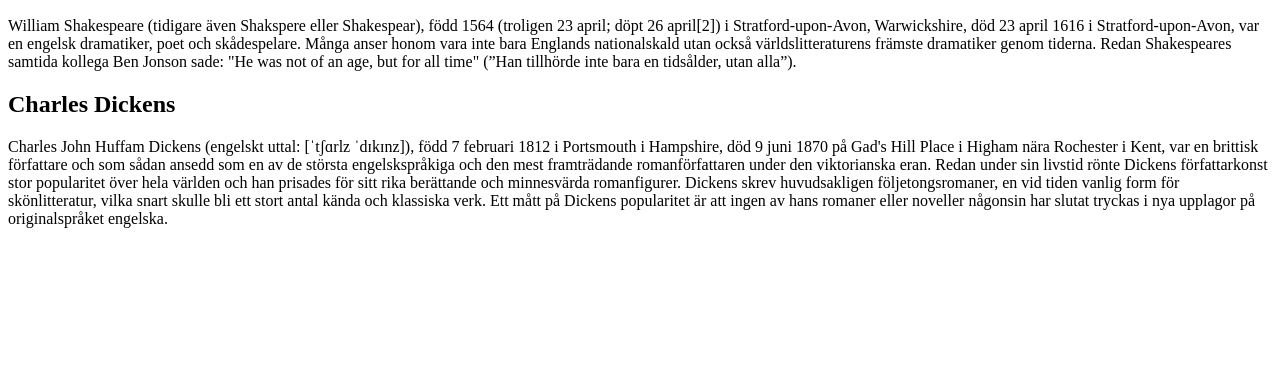
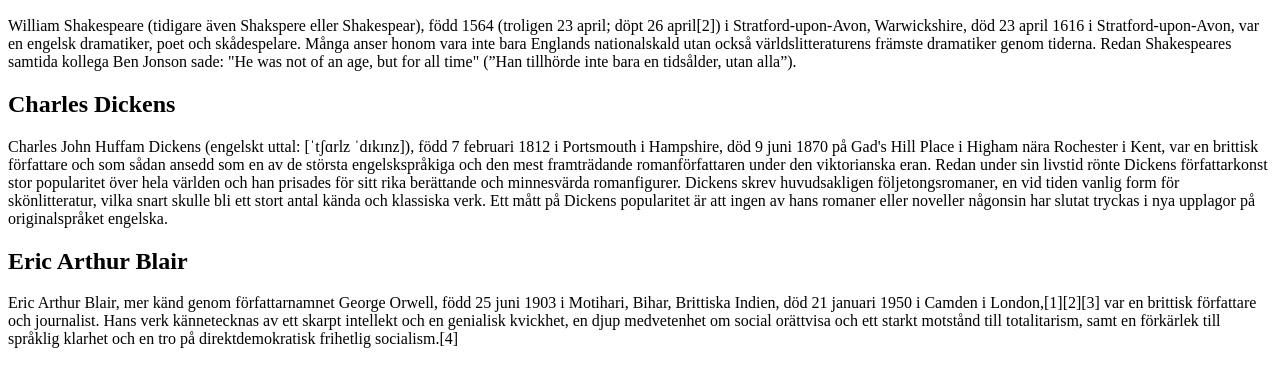
Before and after one commit to MorinoCode/f-rfattare, a plain HTML site: page index.html in a window 1280 px wide. Shown: the part 110-496 px from the top of the page. Drawn offline with Linux system fonts and the light colour scheme.

Commit message:
lagt till information om tredje författaren

```diff
--- a/index.html
+++ b/index.html
@@ -38,6 +38,18 @@
           upplagor på originalspråket engelska.
         </p>
       </section>
+      <section>
+        <h2>Eric Arthur Blair</h2>
+        <p>
+          Eric Arthur Blair, mer känd genom författarnamnet George Orwell, född
+          25 juni 1903 i Motihari, Bihar, Brittiska Indien, död 21 januari 1950
+          i Camden i London,[1][2][3] var en brittisk författare och journalist.
+          Hans verk kännetecknas av ett skarpt intellekt och en genialisk
+          kvickhet, en djup medvetenhet om social orättvisa och ett starkt
+          motstånd till totalitarism, samt en förkärlek till språklig klarhet
+          och en tro på direktdemokratisk frihetlig socialism.[4]
+        </p>
+      </section>
     </article>
   </body>
 </html>
```
